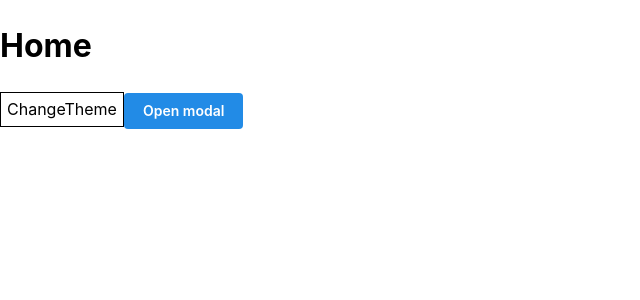
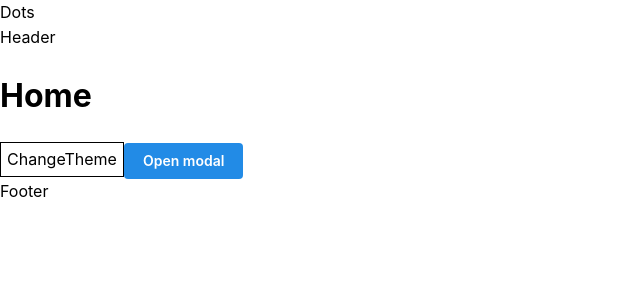
Before and after one commit to phucle297/wb-fe, a React (Vite) app: page / in a window 1280 px wide. Shown: the top 300 px of the page, without its empty margins (0-640 px from the left). Built offline with nearby package versions, Linux system fonts and the light colour scheme.

Commit message:
chore: demo-schema

```diff
--- /dev/null
+++ b/src/components/dots/index.tsx
@@ -0,0 +1,7 @@
+import React from "react";
+
+const Dots = () => {
+  return <div>Dots</div>;
+};
+
+export default Dots;
--- /dev/null
+++ b/src/components/layout/index.tsx
@@ -0,0 +1,21 @@
+import { Outlet } from "react-router-dom";
+
+import Dots from "../dots";
+
+const Layout = () => {
+  return (
+    <div
+      style={{
+        position: "relative",
+        minHeight: "100vh",
+      }}
+    >
+      <Dots />
+      <header>Header</header>
+      <Outlet />
+      <header>Footer</header>
+    </div>
+  );
+};
+
+export default Layout;
--- a/src/pages/router/index.tsx
+++ b/src/pages/router/index.tsx
@@ -2,4 +2,10 @@ import { createBrowserRouter } from "react-router-dom";
 
 import { homeRoutes } from "../(routes)/home/route";
 
-export const router = createBrowserRouter([homeRoutes]);
+export const router = createBrowserRouter([
+  homeRoutes,
+  {
+    path: "*",
+    element: <div>404</div>,
+  },
+]);
```
Also changed, not shown: src/components/dots/index.module.scss (added, +25 -0 lines), src/pages/(routes)/home/route.tsx (+10 -2 lines), 1 other file (tests, documents, lock files or other folders).
